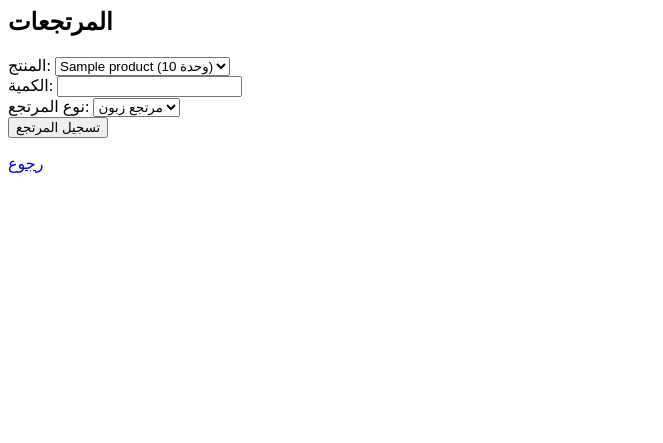
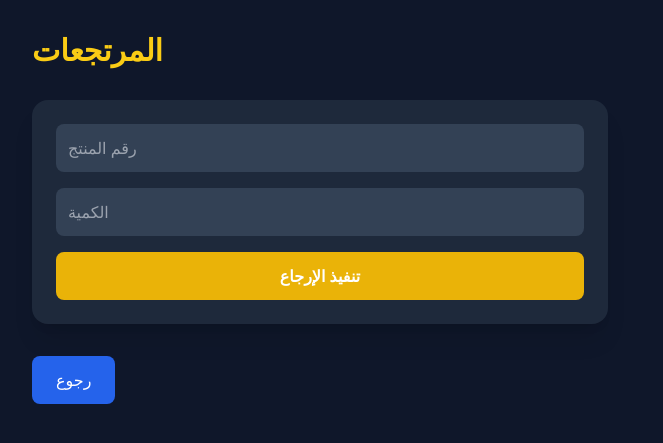
Before and after one commit to Ayhamhossam/marasim-alshomoukh-system, a Flask app: page /returns in a window 1280 px wide. Shown: the top 443 px of the page, without its empty margins (0-663 px from the left). Run offline with Flask 3, Linux system fonts and the light colour scheme; the visitor is signed in with stand-in values (Sample User, id 1); tables that the repository leaves empty hold one stand-in row (values such as "Sample post"); some libraries are stand-ins or nearby versions.

Commit message:
Update returns.html

```diff
--- a/templates/returns.html
+++ b/templates/returns.html
@@ -1,17 +1,35 @@
-<h2>المرتجعات</h2>
-<form method="post">
-المنتج:
-<select name="product">
-{% for p in products %}
-<option value="{{p[0]}}">{{p[1]}} ({{p[4]}} وحدة)</option>
-{% endfor %}
-</select><br>
-الكمية: <input name="qty"><br>
-نوع المرتجع:
-<select name="reason">
-<option>مرتجع زبون</option>
-<option>مرتجع تاجر</option>
-</select><br>
-<button>تسجيل المرتجع</button>
+<!DOCTYPE html>
+<html>
+<head>
+    <title>المرتجعات</title>
+    <script src="https://cdn.tailwindcss.com"></script>
+</head>
+
+<body class="bg-slate-900 text-white p-8">
+
+<h1 class="text-3xl font-bold text-yellow-400 mb-8">المرتجعات</h1>
+
+<div class="bg-slate-800 p-6 rounded-2xl shadow-xl max-w-xl">
+
+<form method="post" class="space-y-4">
+
+    <input name="product_id" placeholder="رقم المنتج"
+        class="w-full p-3 rounded-lg bg-slate-700">
+
+    <input name="qty" placeholder="الكمية"
+        class="w-full p-3 rounded-lg bg-slate-700">
+
+    <button class="w-full bg-yellow-500 hover:bg-yellow-600 p-3 rounded-lg font-bold transition">
+        تنفيذ الإرجاع
+    </button>
+
 </form>
-<a href="/dashboard">رجوع</a>
+
+</div>
+
+<a href="/dashboard" class="inline-block mt-8 bg-blue-600 hover:bg-blue-700 px-6 py-3 rounded-lg">
+    رجوع
+</a>
+
+</body>
+</html>
```
